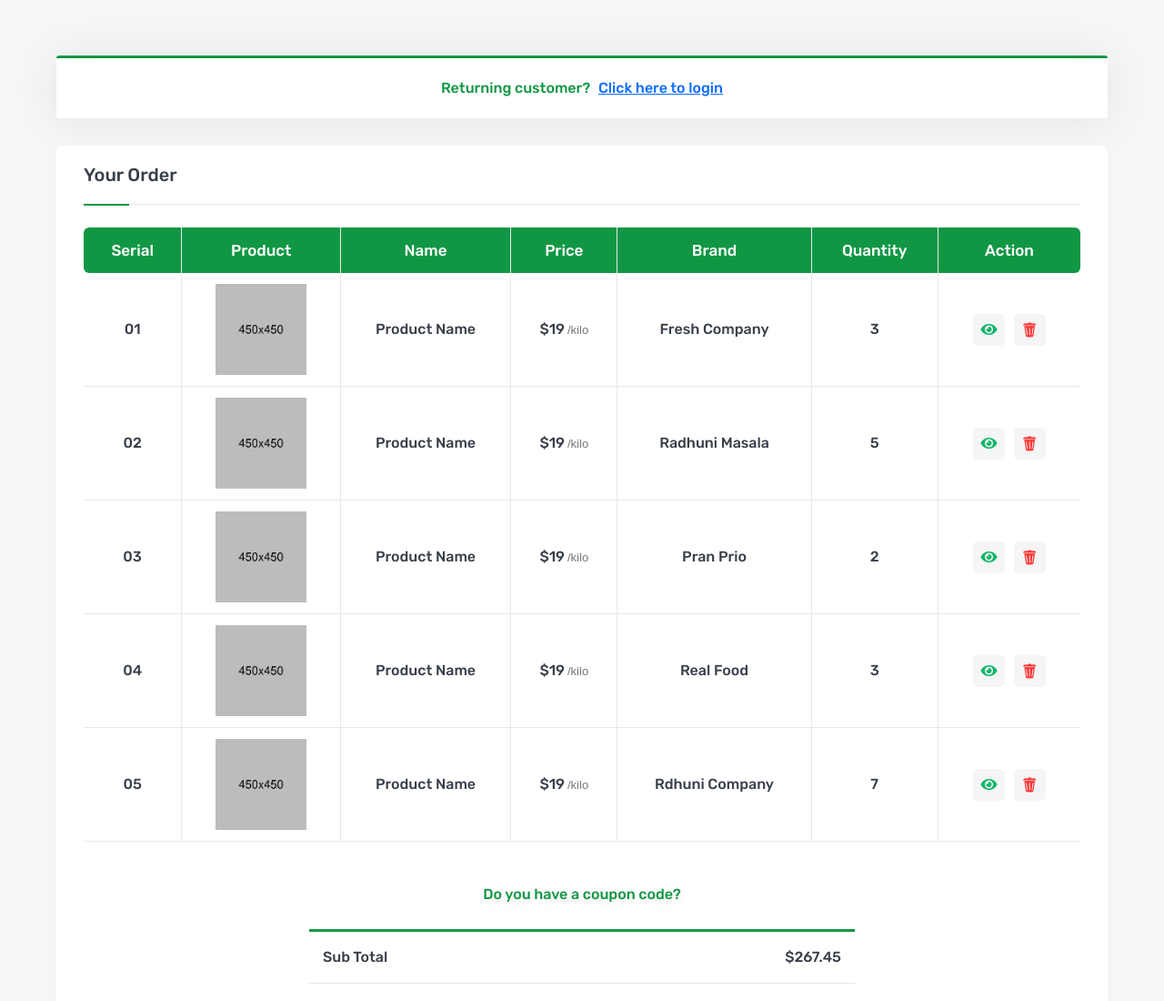
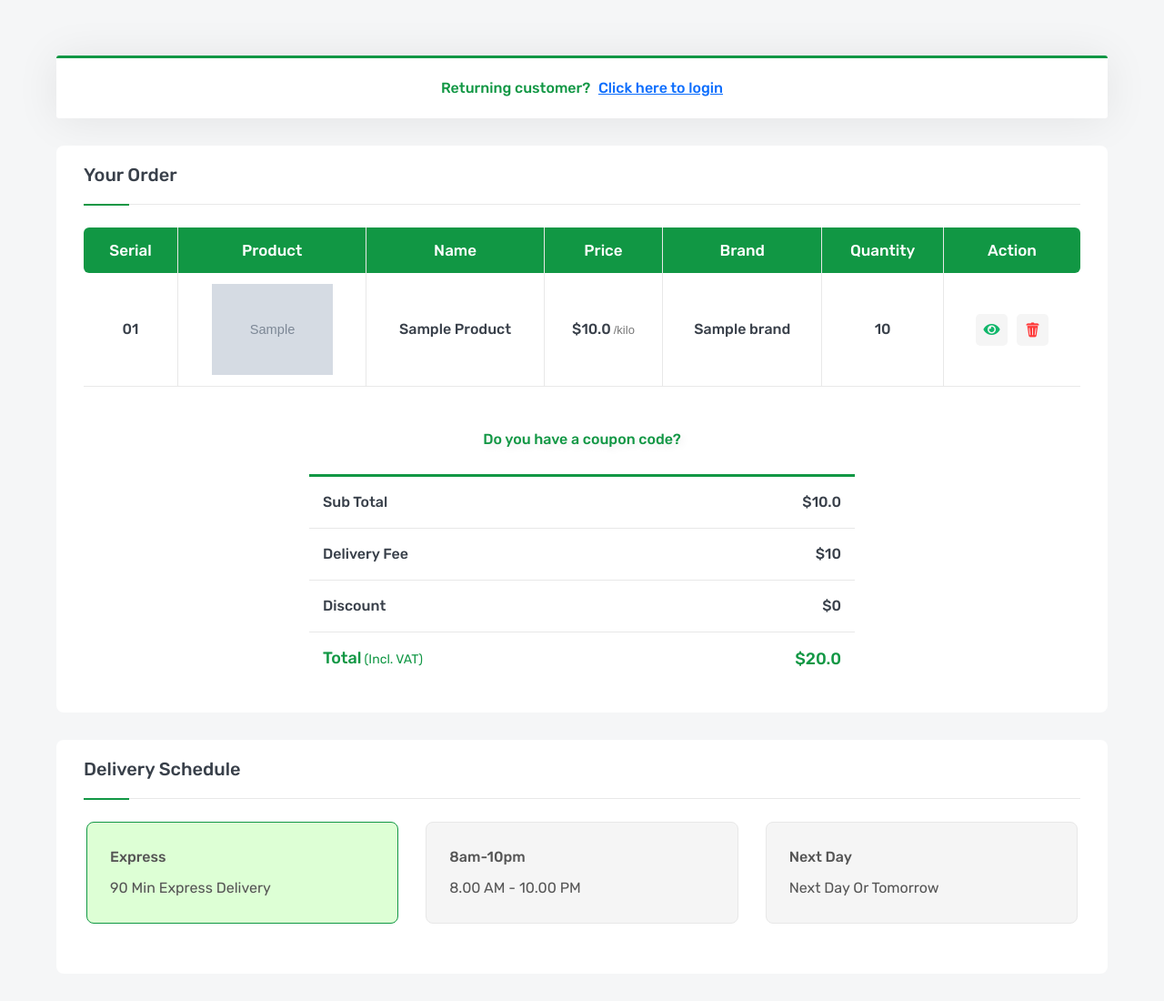
Before and after one commit to mohamedelazb86/amazon4, a Django app: page /orders/checkout in a window 1280 px wide. Shown: the part 527-1627 px from the top of the page at 91% size. Run offline with Django 4.2, Linux system fonts and the light colour scheme; a user stored in the database is signed in; tables that the repository leaves empty hold one stand-in row (values such as "Sample post"); grey boxes marked "Sample" are stand-in pictures; parts of the project's set-up code (start-up, migrations or seed data) failed here and were passed over; some libraries are stand-ins or nearby versions.

Commit message:
add checkout

```diff
--- a/orders/templates/orders/checkout.html
+++ b/orders/templates/orders/checkout.html
@@ -57,66 +57,22 @@
                                             </tr>
                                         </thead>
                                         <tbody>
+
+                                            {% for object in cart_detail %}
                                                 <tr>
                                                     <td class="table-serial"><h6>01</h6></td>
-                                                <td class="table-image"><img src="images/product/01.jpg" alt="product"></td>
-                                                <td class="table-name"><h6>product name</h6></td>
-                                                <td class="table-price"><h6>$19<small>/kilo</small></h6></td>
-                                                <td class="table-brand"><h6>Fresh Company</h6></td>
-                                                <td class="table-quantity"><h6>3</h6></td>
+                                                    <td class="table-image"><img src="{{object.product.image.url}}" alt="product"></td>
+                                                    <td class="table-name"><h6>{{object.product.name}}</h6></td>
+                                                    <td class="table-price"><h6>${{object.product.price}}<small>/kilo</small></h6></td>
+                                                    <td class="table-brand"><h6>{{object.product.brand}}</h6></td>
+                                                    <td class="table-quantity"><h6>{{object.quantity}}</h6></td>
                                                     <td class="table-action">
                                                         <a class="view" href="#" title="Quick View" data-bs-toggle="modal" data-bs-target="#product-view"><i class="fas fa-eye"></i></a>
                                                         <a class="trash" href="#" title="Remove Wishlist"><i class="icofont-trash"></i></a>
                                                     </td>
                                                 </tr>
-                                            <tr>
-                                                <td class="table-serial"><h6>02</h6></td>
-                                                <td class="table-image"><img src="images/product/02.jpg" alt="product"></td>
-                                                <td class="table-name"><h6>product name</h6></td>
-                                                <td class="table-price"><h6>$19<small>/kilo</small></h6></td>
-                                                <td class="table-brand"><h6>Radhuni Masala</h6></td>
-                                                <td class="table-quantity"><h6>5</h6></td>
-                                                <td class="table-action">
-                                                    <a class="view" href="#" title="Quick View" data-bs-toggle="modal" data-bs-target="#product-view"><i class="fas fa-eye"></i></a>
-                                                    <a class="trash" href="#" title="Remove Wishlist"><i class="icofont-trash"></i></a>
-                                                </td>
-                                            </tr>
-                                            <tr>
-                                                <td class="table-serial"><h6>03</h6></td>
-                                                <td class="table-image"><img src="images/product/03.jpg" alt="product"></td>
-                                                <td class="table-name"><h6>product name</h6></td>
-                                                <td class="table-price"><h6>$19<small>/kilo</small></h6></td>
-                                                <td class="table-brand"><h6>Pran Prio</h6></td>
-                                                <td class="table-quantity"><h6>2</h6></td>
-                                                <td class="table-action">
-                                                    <a class="view" href="#" title="Quick View" data-bs-toggle="modal" data-bs-target="#product-view"><i class="fas fa-eye"></i></a>
-                                                    <a class="trash" href="#" title="Remove Wishlist"><i class="icofont-trash"></i></a>
-                                                </td>
-                                            </tr>
-                                            <tr>
-                                                <td class="table-serial"><h6>04</h6></td>
-                                                <td class="table-image"><img src="images/product/04.jpg" alt="product"></td>
-                                                <td class="table-name"><h6>product name</h6></td>
-                                                <td class="table-price"><h6>$19<small>/kilo</small></h6></td>
-                                                <td class="table-brand"><h6>Real Food</h6></td>
-                                                <td class="table-quantity"><h6>3</h6></td>
-                                                <td class="table-action">
-                                                    <a class="view" href="#" title="Quick View" data-bs-toggle="modal" data-bs-target="#product-view"><i class="fas fa-eye"></i></a>
-                                                    <a class="trash" href="#" title="Remove Wishlist"><i class="icofont-trash"></i></a>
-                                                </td>
-                                            </tr>
-                                            <tr>
-                                                <td class="table-serial"><h6>05</h6></td>
-                                                <td class="table-image"><img src="images/product/05.jpg" alt="product"></td>
-                                                <td class="table-name"><h6>product name</h6></td>
-                                                <td class="table-price"><h6>$19<small>/kilo</small></h6></td>
-                                                <td class="table-brand"><h6>Rdhuni Company</h6></td>
-                                                <td class="table-quantity"><h6>7</h6></td>
-                                                <td class="table-action">
-                                                    <a class="view" href="#" title="Quick View" data-bs-toggle="modal" data-bs-target="#product-view"><i class="fas fa-eye"></i></a>
-                                                    <a class="trash" href="#" title="Remove Wishlist"><i class="icofont-trash"></i></a>
-                                                </td>
-                                            </tr>
+                                            {% endfor %}
+
                                         </tbody>
                                     </table>
                                 </div>
@@ -131,19 +87,19 @@
                                     <ul>
                                         <li>
                                             <span>Sub total</span>
-                                            <span>$267.45</span>
+                                            <span>${{subtotal}}</span>
                                         </li>
                                         <li>
                                             <span>delivery fee</span>
-                                            <span>$10.00</span>
+                                            <span>${{delivery_fee}}</span>
                                         </li>
                                         <li>
                                             <span>discount</span>
-                                            <span>$00.00</span>
+                                            <span>${{discount}}</span>
                                         </li>
                                         <li>
                                             <span>Total<small>(Incl. VAT)</small></span>
-                                            <span>$277.00</span>
+                                            <span>${{total}}</span>
                                         </li>
                                     </ul>
                                 </div>
--- a/orders/views.py
+++ b/orders/views.py
@@ -1,4 +1,6 @@
 from django.shortcuts import render
+from .models import Cart,Cart_Detail
+from settings.models import Deliver_Fee
 
 from .models import Order,Order_Detail
 
@@ -12,4 +14,22 @@ def order_list(request):
 
 
 def checkout(request):
-    return render(request,'orders/checkout.html',{})
+    cart=Cart.objects.get(user=request.user,status='Inprogress')
+    cart_detail=Cart_Detail.objects.filter(cart=cart)
+    delivery_fee=Deliver_Fee.objects.last().fee
+
+    subtotal=cart.cart_total
+    discount=0
+    total=subtotal+delivery_fee
+
+
+
+    context={
+        'cart':cart,
+        'cart_detail':cart_detail,
+        'delivery_fee':delivery_fee,
+        'subtotal':subtotal,
+        'discount':discount,
+        'total':total,
+    }
+    return render(request,'orders/checkout.html',context)
--- a/settings/admin.py
+++ b/settings/admin.py
@@ -1,7 +1,7 @@
 from django.contrib import admin
 from django_summernote.admin import SummernoteModelAdmin
 
-from .models import Setting
+from .models import Setting,Deliver_Fee
 
 
 class SettinAdmin(SummernoteModelAdmin):
@@ -12,3 +12,4 @@ class SettinAdmin(SummernoteModelAdmin):
     summernote_fields = ('subtitle',)
 
 admin.site.register(Setting,SettinAdmin)
+admin.site.register(Deliver_Fee)
--- a/settings/models.py
+++ b/settings/models.py
@@ -17,3 +17,10 @@ class Setting(models.Model):
 
     def __str__(self):
         return self.name
+
+
+class Deliver_Fee(models.Model):
+    fee=models.IntegerField()
+
+    def __str__(self):
+        return str(self.fee)
```
Also changed, not shown: settings/migrations/0002_deliver_fee.py (added). Lines whose indentation alone changed are shown as unchanged.
